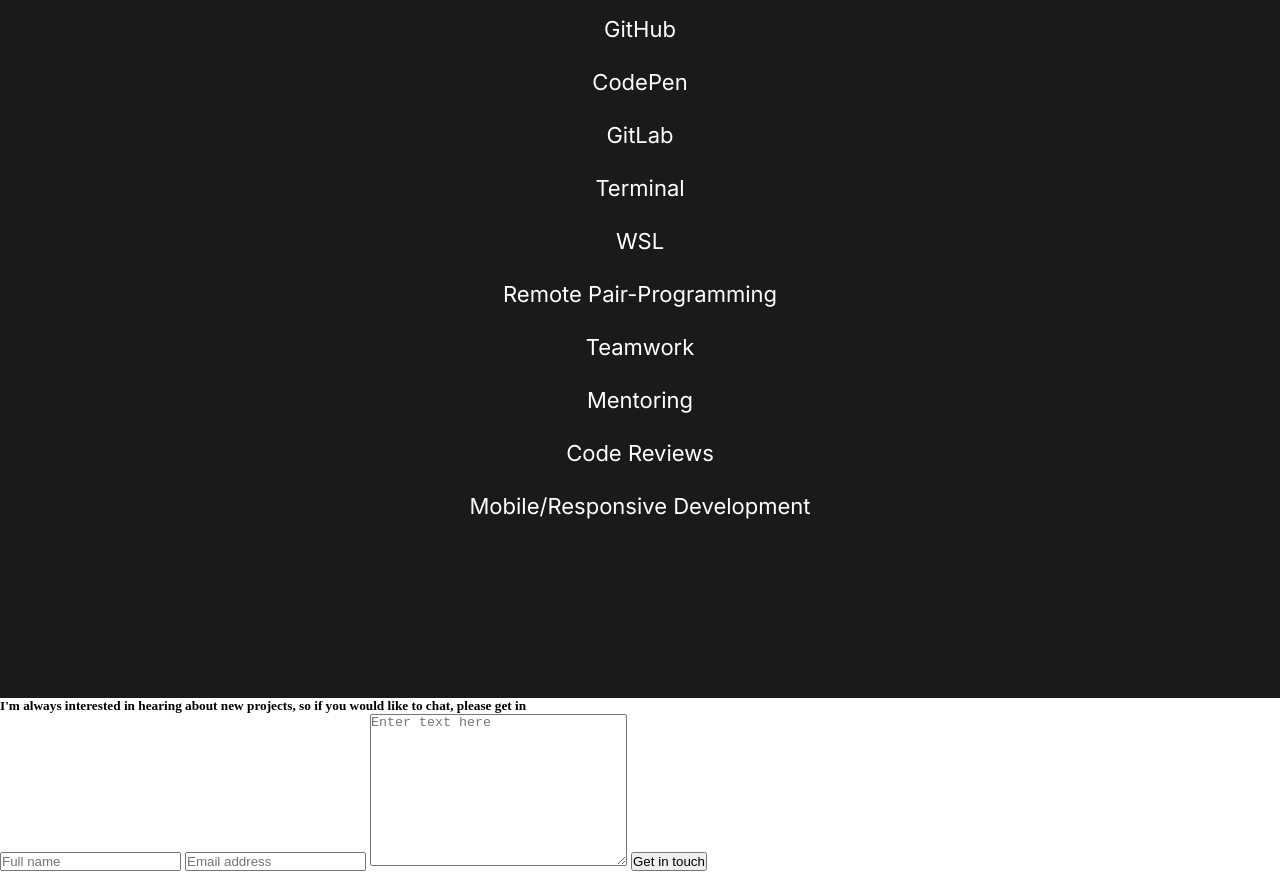
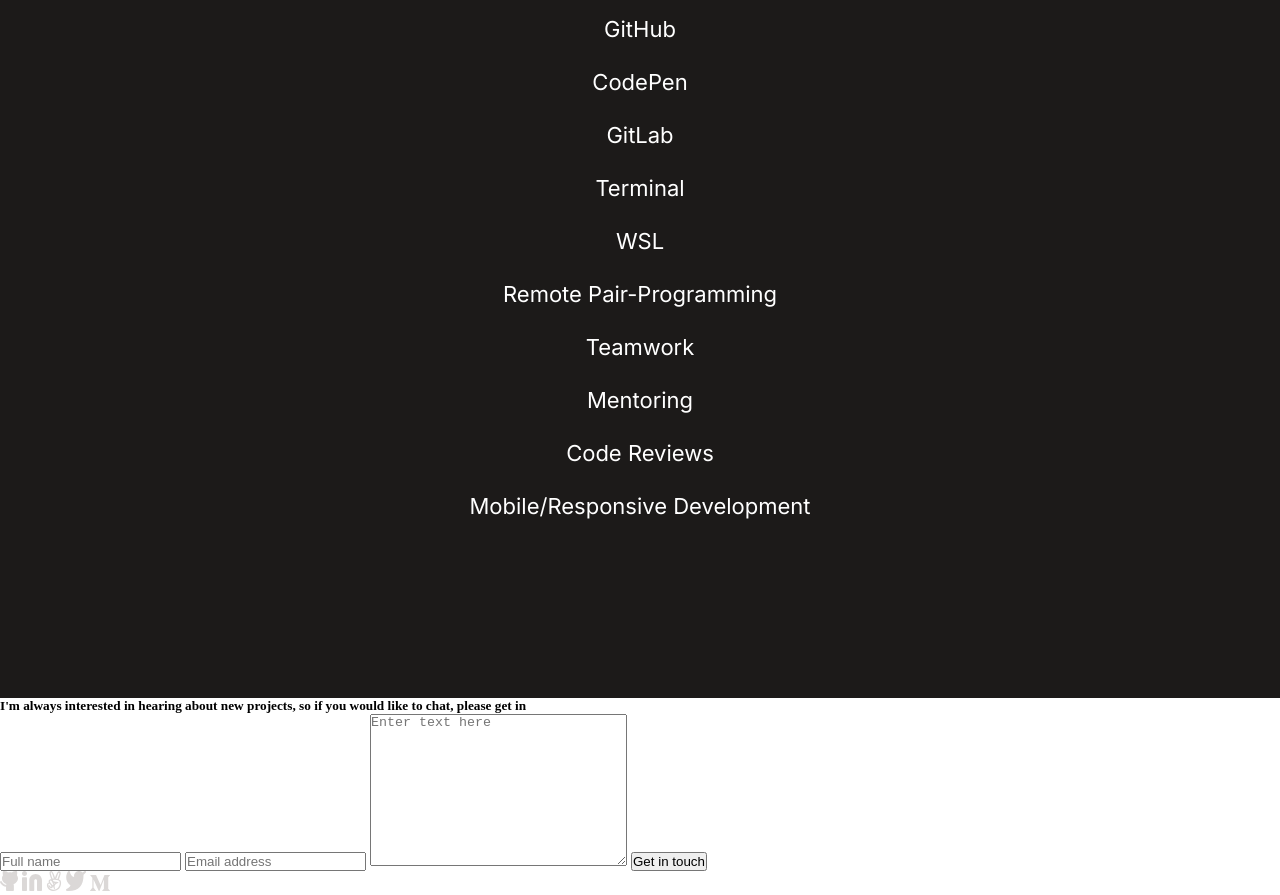
Before and after one commit to SamroodAli/curriculum-cr-training-contact-form, a plain HTML site: page index.html in a window 1280 px wide. Shown: the part 6009-6904 px from the top of the page. Before the commit the page ends 6880 px from the top, so only its background shows below. Drawn offline with Linux system fonts and the light colour scheme.

Commit message:
Footer-Nav:Create social media icons

```diff
--- a/index.html
+++ b/index.html
@@ -314,7 +314,13 @@
             <input type="submit" value="Get in touch" />
           </form>
         </section>
-        <section></section>
+        <section>
+          <img src="media/svg/github.svg" alt="" />
+          <img src="media/svg/linkedin.svg" alt="" />
+          <img src="media/svg/angel.svg" alt="" />
+          <img src="media/svg/twitter.svg" alt="" />
+          <img src="media/svg/medium.svg" alt="" />
+        </section>
       </footer>
     </main>
 
```
